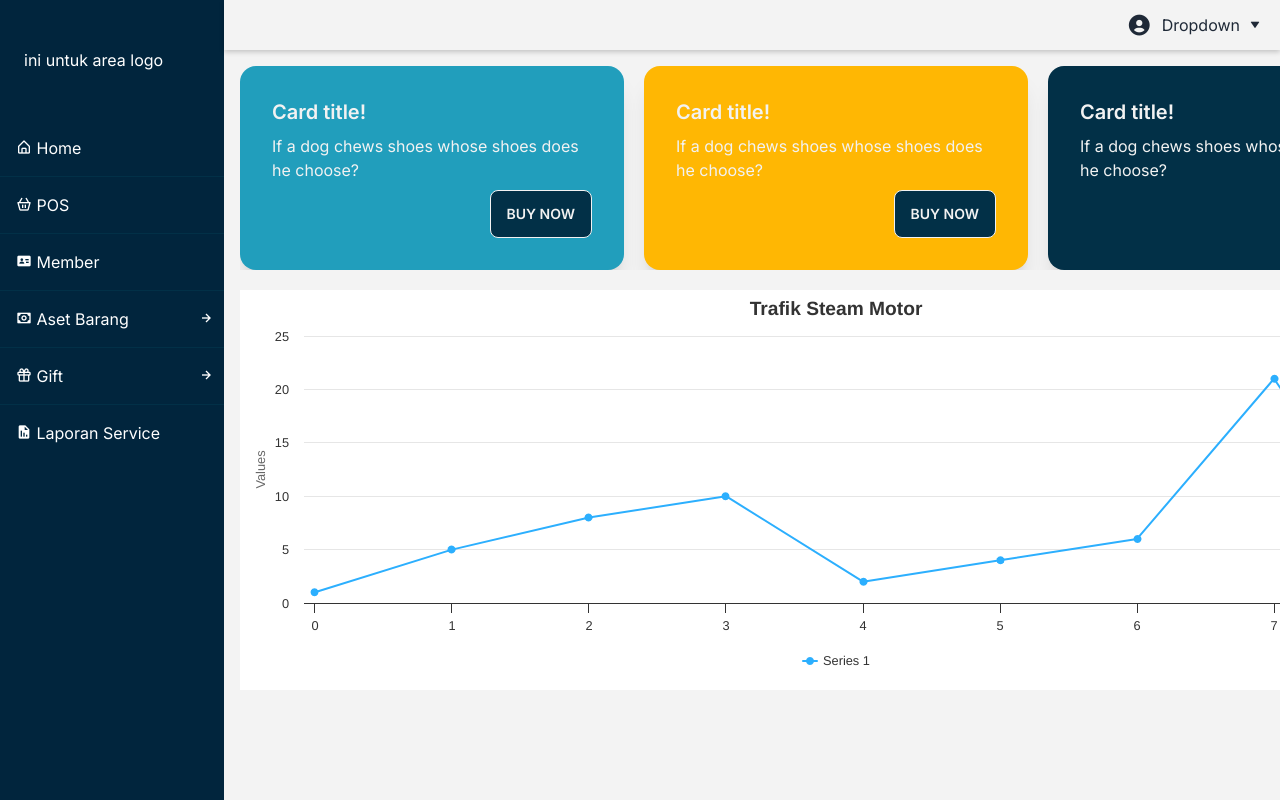
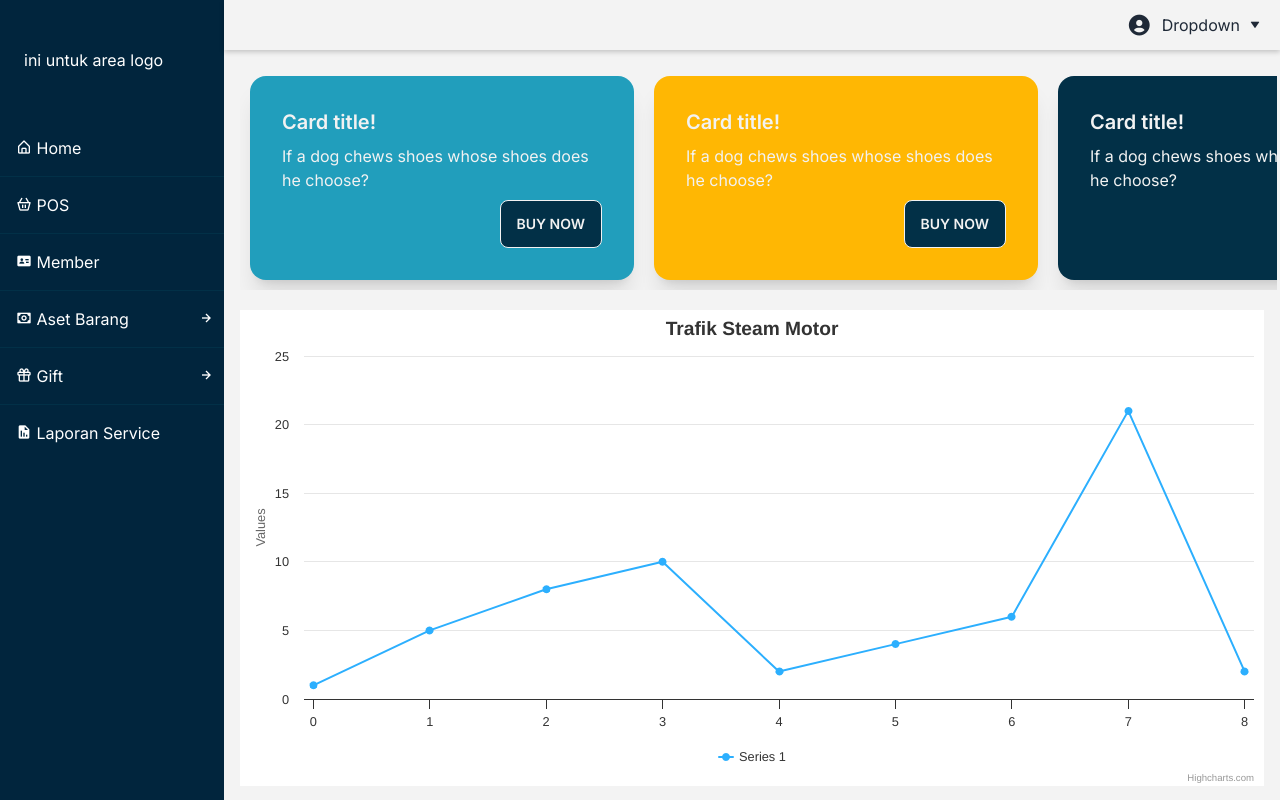
Before and after one commit to maulanadiki/next-pos, a Next.js app: page /home in a window 1280 px wide. Built offline with nearby package versions, Linux system fonts and the light colour scheme.

Commit message:
perbaikan layout bagian web done tingga mobile

```diff
--- a/src/Layout/Layout.jsx
+++ b/src/Layout/Layout.jsx
@@ -4,24 +4,22 @@ import Head from 'next/head'
 import React from 'react'
 import './index.css'
 
-const Layout = ({children}) => {
+const Layout = ({ children }) => {
   return (
     <main>
 
 
       <div className='container__layout'>
         <aside className='nav_side'>
-          <Navbar/>
+          <Navbar />
         </aside>
         <section className='main__content'>
           <div className="main__content-header">
-            <TopNavbar/>
+            <TopNavbar />
           </div>
           <div className="main__content-content">
-          <Head>
-        <link href='https://unpkg.com/boxicons@2.1.4/css/boxicons.min.css' rel='stylesheet' />
-        <link rel="stylesheet" href="https://unicons.iconscout.com/release/v4.0.8/css/line.css" />
-      </Head>
+              <link href='https://unpkg.com/boxicons@2.1.4/css/boxicons.min.css' rel='stylesheet' />
+              <link rel="stylesheet" href="https://unicons.iconscout.com/release/v4.0.8/css/line.css" />
             {children}
           </div>
         </section>
--- a/src/app/globals.css
+++ b/src/app/globals.css
@@ -8,6 +8,7 @@ body{
 
 ::-webkit-scrollbar {
   width: 5px;
+  height: 5px;
 }
 
 ::-webkit-scrollbar-thumb {
--- a/src/app/home/home.css
+++ b/src/app/home/home.css
@@ -1,10 +1,11 @@
 .content__container{
-    height: 100%;
-    width: 100%;
+    height: 90vh;
+    width: 90vw;
     position: relative;
     display: flex;
     flex-direction: column;
     gap: 20px;
+    overflow: auto;
 }
 .card1{
     background-color: var(--blue-ocean);
@@ -22,6 +23,13 @@
    display: grid;
    grid-template-columns: repeat(3, 1fr);
    overflow: auto;
-   width: 99%;
+   width: 90%;
    gap: 20px;
+   padding: 10px;
 }
+
+
+#chart-container{
+    width: 80vw;
+    height: 80vw;
+}
--- a/src/app/home/page.jsx
+++ b/src/app/home/page.jsx
@@ -23,7 +23,7 @@ const Page = () => {
             <div className="content__card">
                 <Card/>
             </div>
-            <div id="chart-container" />
+                <div id="chart-container" />
         </div>
     </Layout>
   )
```
